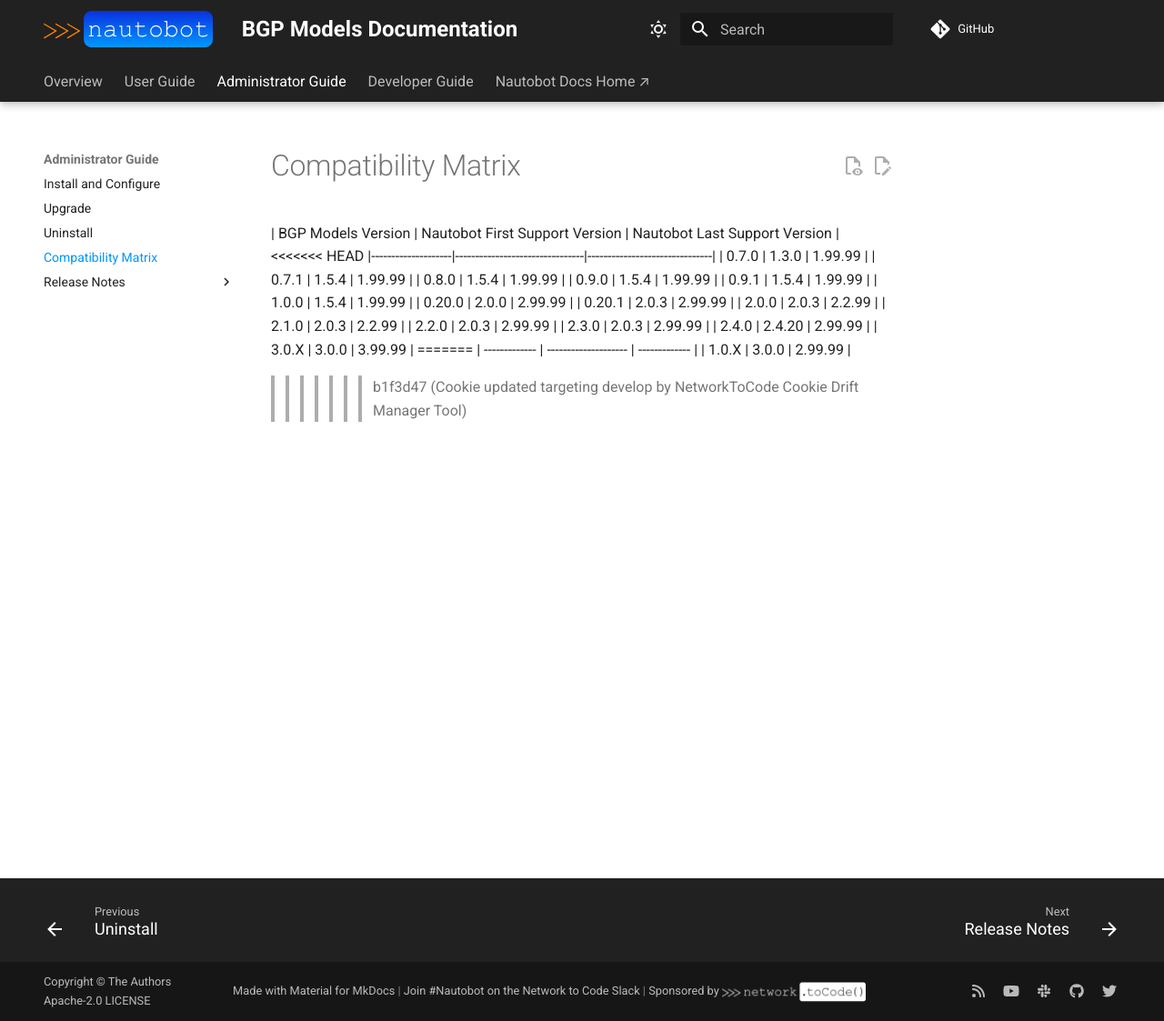
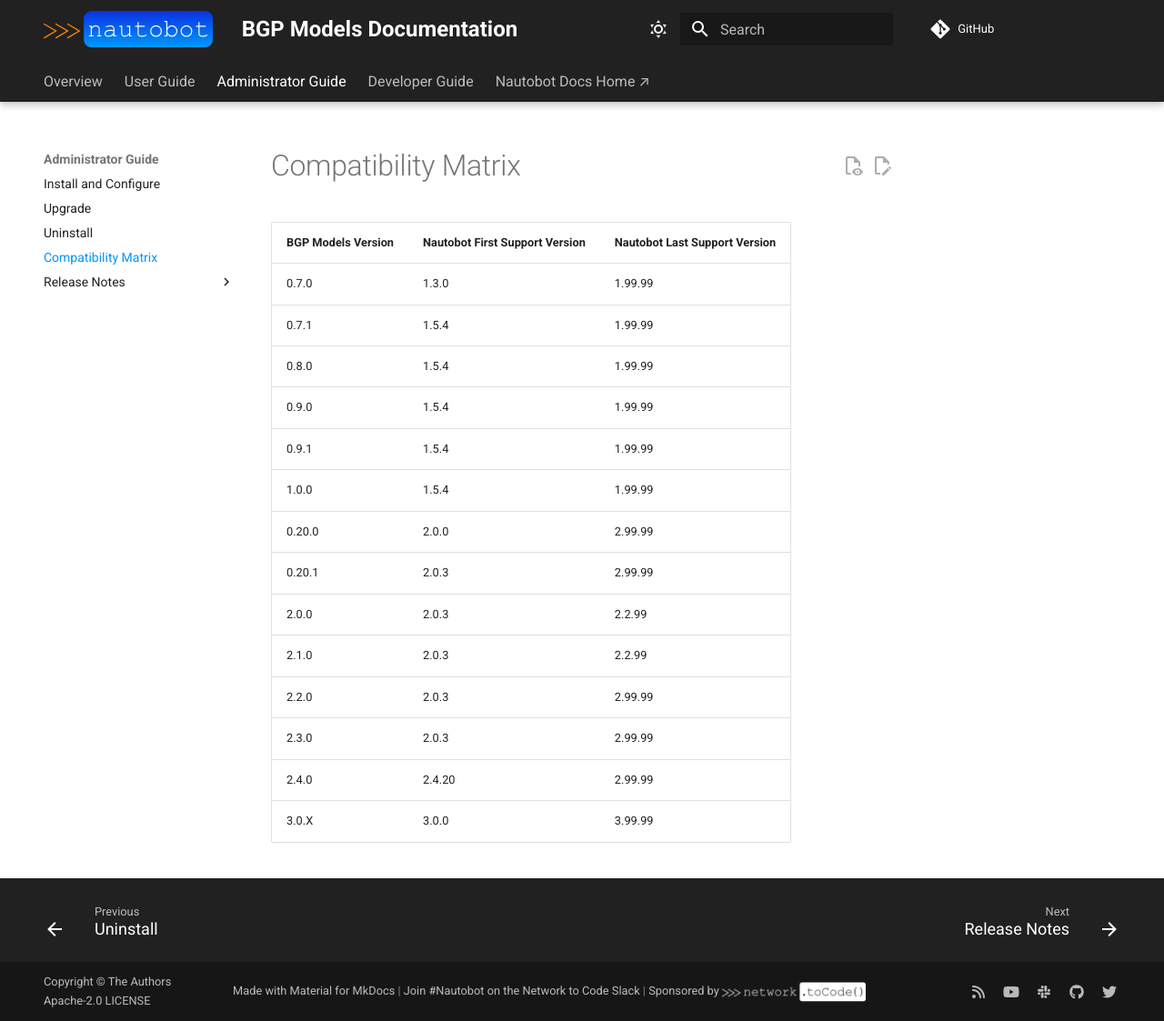
Before and after one commit to nautobot/nautobot-app-bgp-models, an MkDocs documentation site: the page built from docs/admin/compatibility_matrix.md, in a window 1280 px wide and 1123 px high. Shown: the whole window at 91% size. Built offline with MkDocs 1.6.1 and Material for MkDocs 9.7.7, drawn with Linux system fonts in a browser that asks for light colours; comment, search, counter and statistics services are not loaded.

Commit message:
fix merge conflicts

```diff
--- a/docs/admin/compatibility_matrix.md
+++ b/docs/admin/compatibility_matrix.md
@@ -1,7 +1,6 @@
 # Compatibility Matrix
 
 | BGP Models Version | Nautobot First Support Version | Nautobot Last Support Version |
-<<<<<<< HEAD
 |--------------------|--------------------------------|-------------------------------|
 | 0.7.0              | 1.3.0                          | 1.99.99                       |
 | 0.7.1              | 1.5.4                          | 1.99.99                       |
@@ -17,7 +16,3 @@
 | 2.3.0              | 2.0.3                          | 2.99.99                       |
 | 2.4.0              | 2.4.20                         | 2.99.99                       |
 | 3.0.X              | 3.0.0                          | 3.99.99                       |
-=======
-| ------------- | -------------------- | ------------- |
-| 1.0.X         | 3.0.0                | 2.99.99        |
->>>>>>> b1f3d47 (Cookie updated targeting develop by NetworkToCode Cookie Drift Manager Tool)
--- a/pyproject.toml
+++ b/pyproject.toml
@@ -28,14 +28,10 @@ include = [
 
 [tool.poetry.dependencies]
 python = ">=3.10,<3.14"
-<<<<<<< HEAD
-nautobot = ">=3.0.0,<4.0.0"
 netutils = "^1.6.0"
 toml = "^0.10.2"
-=======
 # Used for local development
 nautobot = ">=3.0.0,<4.0.0"
->>>>>>> b1f3d47 (Cookie updated targeting develop by NetworkToCode Cookie Drift Manager Tool)
 
 [tool.poetry.group.dev.dependencies]
 coverage = "*"
```
Also changed, not shown: .cookiecutter.json.
